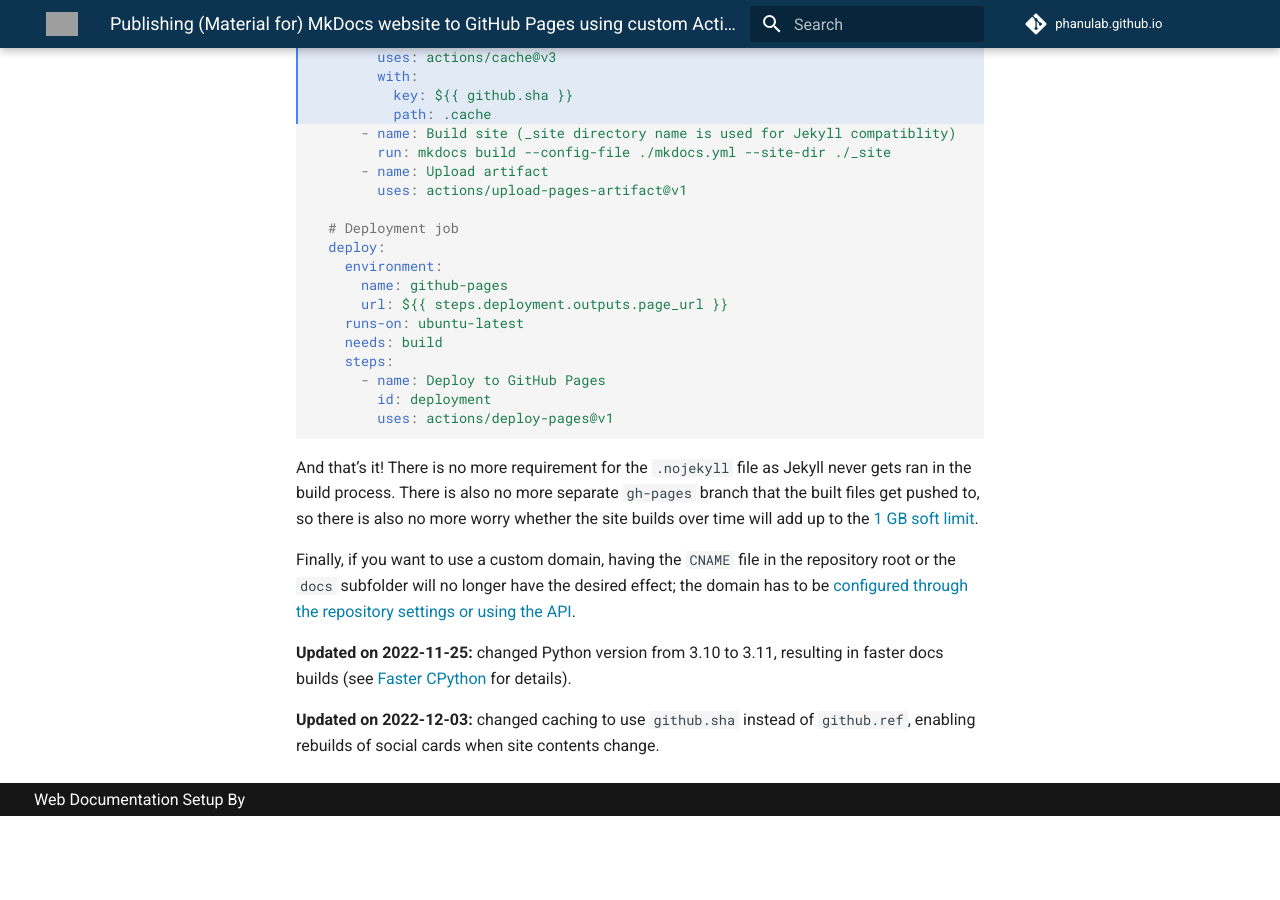
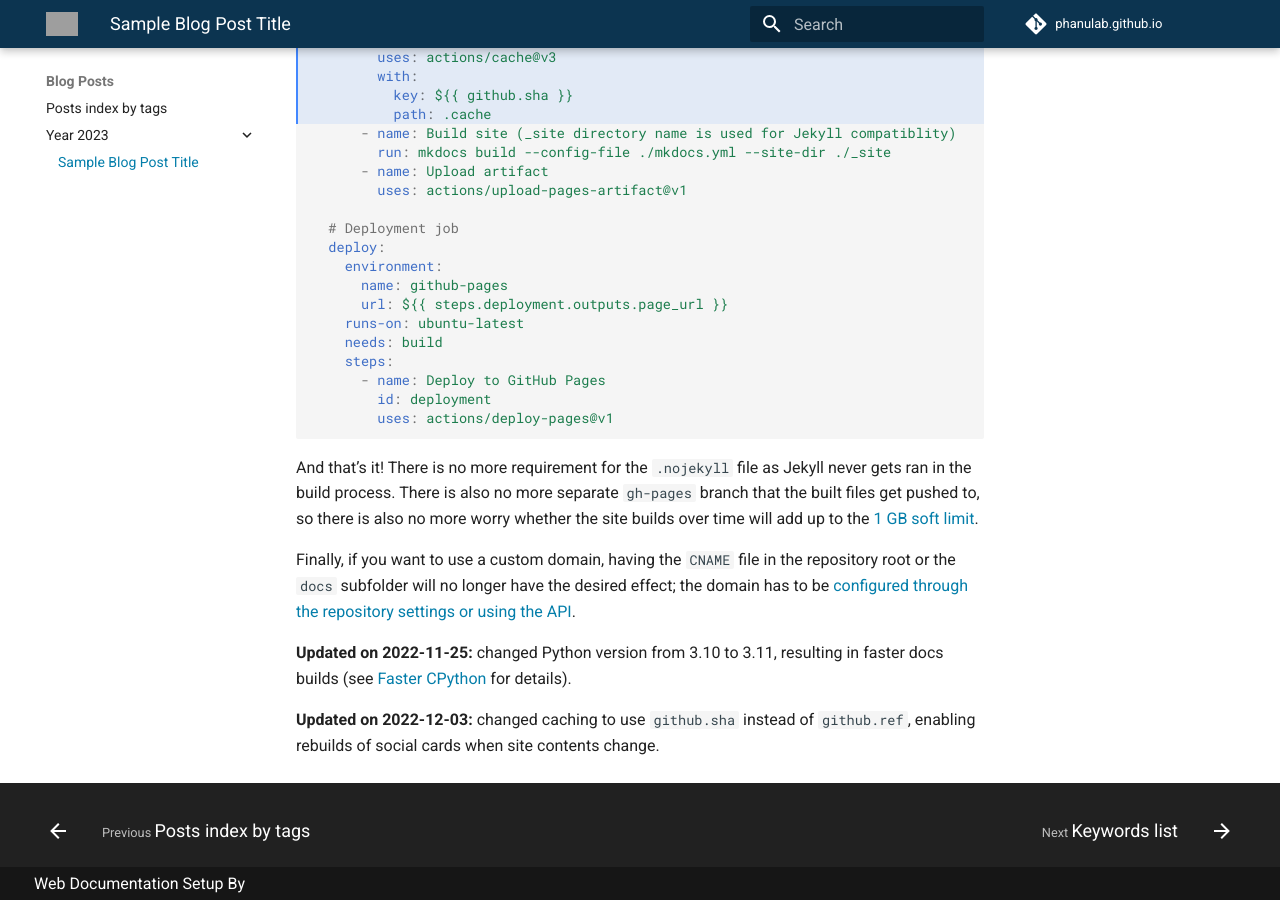
Before and after one commit to PhanuLab/phanulab.github.io, an MkDocs documentation site: the page built from docs/posts/2023-01-21-sample-blog-post-title.md, in a window 1280 px wide and 900 px high, scrolled down 2963 px. Built offline with MkDocs 1.6.1 and Material for MkDocs 9.7.7, drawn with Linux system fonts in a browser that asks for light colours; comment, search, counter and statistics services are not loaded; before the commit the page ends 3779 px from its top, so only the background shows below that; grey boxes are pictures that could not be loaded.

Commit message:
related files and folders naming convention updated

```diff
--- a/mkdocs.yml
+++ b/mkdocs.yml
@@ -22,10 +22,10 @@
      - "8. Licensing": fair-chapters/chapter_08.md
      - "9. Boosting discoverability": fair-chapters/chapter_09.md
      - "10. Recognition, acknowledgment, authorship": fair-chapters/chapter_10.md
- - Posts:
-   - Blog index by tags: posts/index.md
+ - Blog Posts:
+   - Posts index by tags: posts/index.md
    - Year 2023:
-     - Blog Post Title: blog/2023-mm-dd-blog-post-title.md
+     - Sample Blog Post Title: posts/2023-01-21-sample-blog-post-title.md
  - Keywords list: keywords.md
 
 theme:
```
Also changed, not shown: docs/index.md (+1 -1 lines), docs/posts/2023-01-21-sample-blog-post-title.md (renamed from docs/posts/2023-mm-dd-blog-post-title.md).
